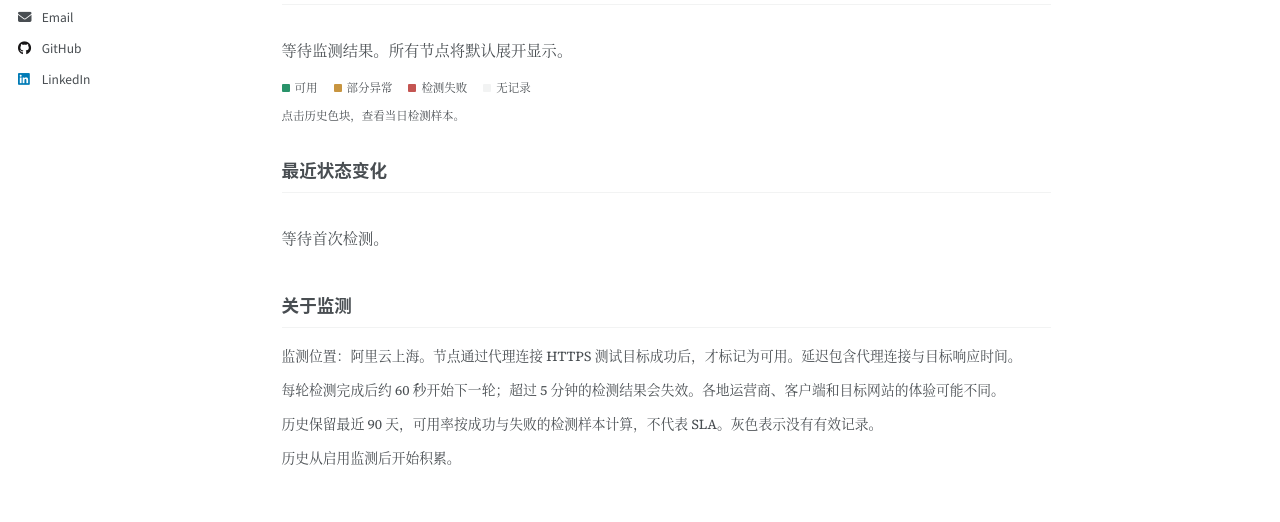
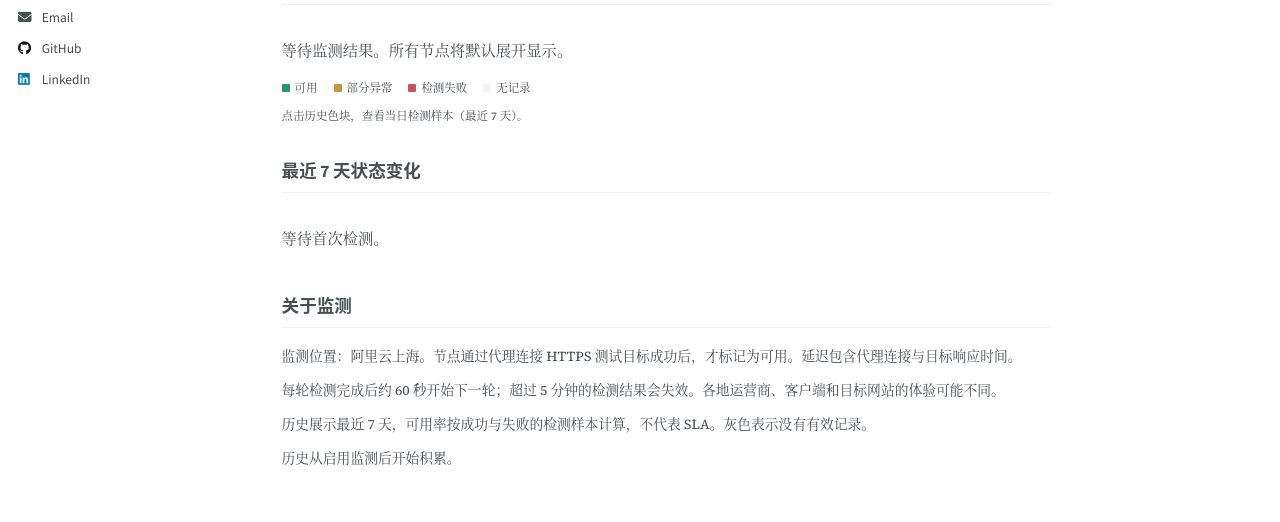
Before and after one commit to au1bhi/lzHu, a Jekyll site: the page built from _pages/status.html, in a window 1280 px wide and 1312 px high. Shown: the part 488-1010 px from the top of the window. Built offline with Jekyll 4.4.1, drawn with Linux system fonts in a browser that asks for light colours; a script that is not in the unit is left out.

Commit message:
Show seven-day node status history

```diff
--- a/_pages/status.html
+++ b/_pages/status.html
@@ -25,11 +25,11 @@ excerpt: "IPv4 与 IPv6 节点的实时连接状态和真实检测历史。"
   <div class="ns-section-top"><h2>线路与节点</h2><label for="ns-search" class="ns-sr-only">搜索 IPv4 或 IPv6 节点</label><input id="ns-search" type="search" placeholder="搜索节点…"></div>
   <div id="ns-components"><p class="ns-empty">等待监测结果。所有节点将默认展开显示。</p></div>
   <div class="ns-legend"><span><i class="ns-swatch operational"></i>可用</span><span><i class="ns-swatch degraded"></i>部分异常</span><span><i class="ns-swatch down"></i>检测失败</span><span><i class="ns-swatch unknown"></i>无记录</span></div>
-  <p id="ns-history-detail" class="ns-caption" aria-live="polite">点击历史色块，查看当日检测样本。</p>
+  <p id="ns-history-detail" class="ns-caption" aria-live="polite">点击历史色块，查看当日检测样本（最近 7 天）。</p>
   <div class="ns-bottom">
-    <section><div class="ns-section-top"><h2>最近状态变化</h2></div><div id="ns-events" class="ns-panel"><p class="ns-empty">等待首次检测。</p></div></section>
-    <aside><div class="ns-section-top"><h2>关于监测</h2></div><div class="ns-panel ns-about"><p>监测位置：阿里云上海。节点通过代理连接 HTTPS 测试目标成功后，才标记为可用。延迟包含代理连接与目标响应时间。</p><p>每轮检测完成后约 60 秒开始下一轮；超过 5 分钟的检测结果会失效。各地运营商、客户端和目标网站的体验可能不同。</p><p>历史保留最近 90 天，可用率按成功与失败的检测样本计算，不代表 SLA。灰色表示没有有效记录。</p><p id="ns-record-start">历史从启用监测后开始积累。</p></div></aside>
+    <section><div class="ns-section-top"><h2>最近 7 天状态变化</h2></div><div id="ns-events" class="ns-panel"><p class="ns-empty">等待首次检测。</p></div></section>
+    <aside><div class="ns-section-top"><h2>关于监测</h2></div><div class="ns-panel ns-about"><p>监测位置：阿里云上海。节点通过代理连接 HTTPS 测试目标成功后，才标记为可用。延迟包含代理连接与目标响应时间。</p><p>每轮检测完成后约 60 秒开始下一轮；超过 5 分钟的检测结果会失效。各地运营商、客户端和目标网站的体验可能不同。</p><p>历史展示最近 7 天，可用率按成功与失败的检测样本计算，不代表 SLA。灰色表示没有有效记录。</p><p id="ns-record-start">历史从启用监测后开始积累。</p></div></aside>
   </div>
   <noscript><p class="ns-empty">请启用 JavaScript 查看实时节点状态。</p></noscript>
 </div>
-<script src="{{ '/assets/js/network-status.js' | relative_url }}" defer></script>
+<script src="{{ '/assets/js/network-status.js' | relative_url }}?v={{ site.time | date: '%s' }}" defer></script>
--- a/assets/css/network-status.css
+++ b/assets/css/network-status.css
@@ -62,7 +62,7 @@
 .ns-pill.degraded:before { background: var(--ns-amber); }
 .ns-pill.down { color: var(--ns-red); }
 .ns-pill.down:before { background: var(--ns-red); }
-.ns-bars { display: grid; grid-template-columns: repeat(90, minmax(0, 1fr)); gap: 3px; }
+.ns-bars { display: grid; grid-template-columns: repeat(7, minmax(0, 1fr)); gap: 3px; }
 .ns-page .ns-bar { padding: 0; margin: 0; height: 24px; min-width: 0; border: 0; border-radius: 1px; background: var(--ns-line); cursor: pointer; }
 .ns-bar.operational, .ns-swatch.operational { background: #29936a; }
 .ns-bar.degraded, .ns-swatch.degraded { background: #c89540; }
--- a/assets/js/network-status.js
+++ b/assets/js/network-status.js
@@ -4,6 +4,7 @@
   if (!root) return;
   const $ = id => document.getElementById('ns-' + id);
   const allowed = ['native', 'warp'];
+  const historyDays = 7;
   const names = {native: 'IPv4 · 原生线路', warp: 'IPv6 · WARP 线路'};
   const labels = {operational: '运行正常', degraded: '部分异常', down: '检测失败', unknown: '未检测', stale: '数据过期'};
   let latest = null;
@@ -45,11 +46,12 @@
       const section = el('section', undefined, 'ns-component'); section.dataset.group = c.id;
       const head = el('div', undefined, 'ns-component-head');
       const heading = el('div', undefined, 'ns-group-title'); heading.append(el('h3', names[c.id]), pill(state)); head.append(heading);
-      const samples = c.history.reduce((s, d) => s + d.samples, 0);
-      const successful = c.history.reduce((s, d) => s + (Number.isFinite(d.availability) ? d.availability / 100 * d.samples : 0), 0);
+      const history = c.history.slice(-historyDays);
+      const samples = history.reduce((s, d) => s + d.samples, 0);
+      const successful = history.reduce((s, d) => s + (Number.isFinite(d.availability) ? d.availability / 100 * d.samples : 0), 0);
       head.append(el('p', ok + ' / ' + nodes.length + ' 节点可用 · 可用率（检测样本）' + (samples ? (successful / samples * 100).toFixed(2) + '%' : '暂无记录'), 'ns-component-note'));
-      const bars = el('div', undefined, 'ns-bars'); bars.setAttribute('aria-label', names[c.id] + '，最近 90 天检测历史');
-      for (const d of c.history) {
+      const bars = el('div', undefined, 'ns-bars'); bars.setAttribute('aria-label', names[c.id] + '，最近 7 天检测历史');
+      for (const d of history) {
         const bar = el('button', undefined, 'ns-bar ' + (Object.hasOwn(labels, d.state) ? d.state : 'unknown')); bar.type = 'button';
         const description = d.date + ' · ' + (d.samples ? d.availability + '% 可用 · ' + d.samples + ' 个检测样本' : '无有效检测记录');
         bar.title = description; bar.setAttribute('aria-label', description);
@@ -57,7 +59,7 @@
         for (const event of ['click', 'focus', 'pointerenter']) bar.addEventListener(event, show);
         bars.append(bar);
       }
-      head.append(bars); const axis = el('div', undefined, 'ns-axis'); axis.append(el('span', '90 天前'), el('span', '今天')); head.append(axis); section.append(head);
+      head.append(bars); const axis = el('div', undefined, 'ns-axis'); axis.append(el('span', history[0].date), el('span', '今天')); head.append(axis); section.append(head);
       const list = el('div'); list.setAttribute('role', 'table'); list.setAttribute('aria-label', names[c.id] + '节点');
       const rowHead = el('div', undefined, 'ns-node-header'); rowHead.setAttribute('role', 'row');
       for (const title of ['节点', '连接状态', '延迟']) { const cell = el('span', title); cell.setAttribute('role', 'columnheader'); rowHead.append(cell); }
@@ -78,10 +80,12 @@
     $('available').textContent = available; $('failed').textContent = failed; $('unknown').textContent = unknown;
     $('updated').textContent = Number.isFinite(latest.checkedAt) ? '最近检测 ' + date(latest.checkedAt) + '（北京时间）' : '等待首次检测';
     $('events').replaceChildren();
-    for (const e of latest.events.filter(e => allowed.includes(e.component)).slice(0, 20)) {
+    const cutoffDate = groups[0].history.at(-historyDays).date;
+    const cutoff = Date.parse(cutoffDate + 'T00:00:00+08:00');
+    for (const e of latest.events.filter(e => allowed.includes(e.component) && e.at >= cutoff).slice(0, 20)) {
       const card = el('article', undefined, 'ns-event'); card.append(el('time', date(e.at)), el('h3', names[e.component] + ' · ' + (labels[e.state] || labels.unknown)), el('p', e.before ? '检测状态由“' + (labels[e.before] || labels.unknown) + '”变为“' + (labels[e.state] || labels.unknown) + '”。' : '首次观测到此状态；实际发生时间与原因尚未确认。')); $('events').append(card);
     }
-    if (!$('events').children.length) $('events').append(el('p', '尚无 IPv4 / IPv6 状态变化记录。', 'ns-empty'));
+    if (!$('events').children.length) $('events').append(el('p', '最近 7 天暂无 IPv4 / IPv6 状态变化记录。', 'ns-empty'));
     $('record-start').textContent = latest.startedAt ? '记录始于 ' + date(latest.startedAt) + '（北京时间）。' : '历史将在首次完成检测后开始积累。';
   }
   async function refresh() {
```
Also changed, not shown: README.md (+1 -1 lines).
